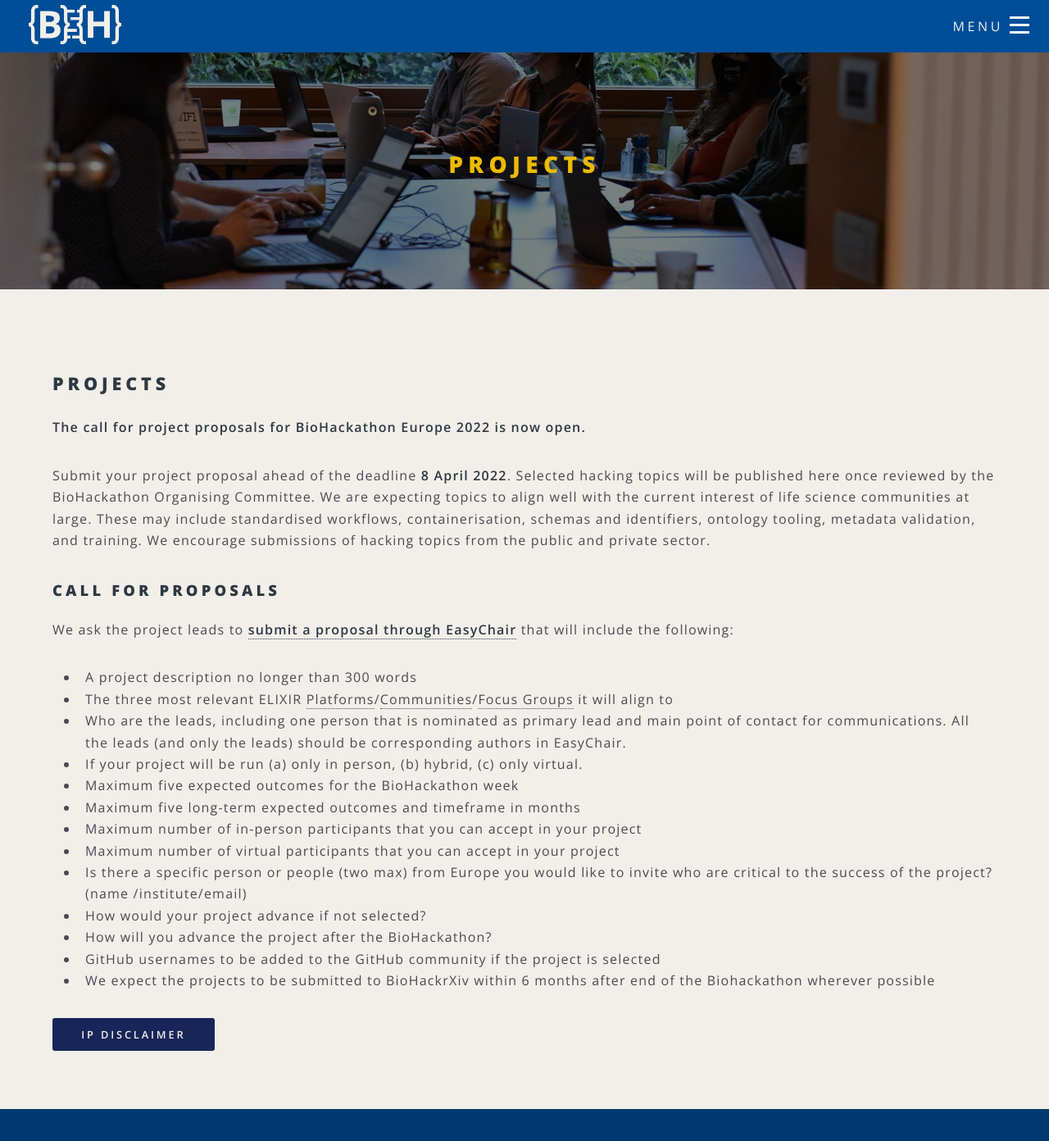
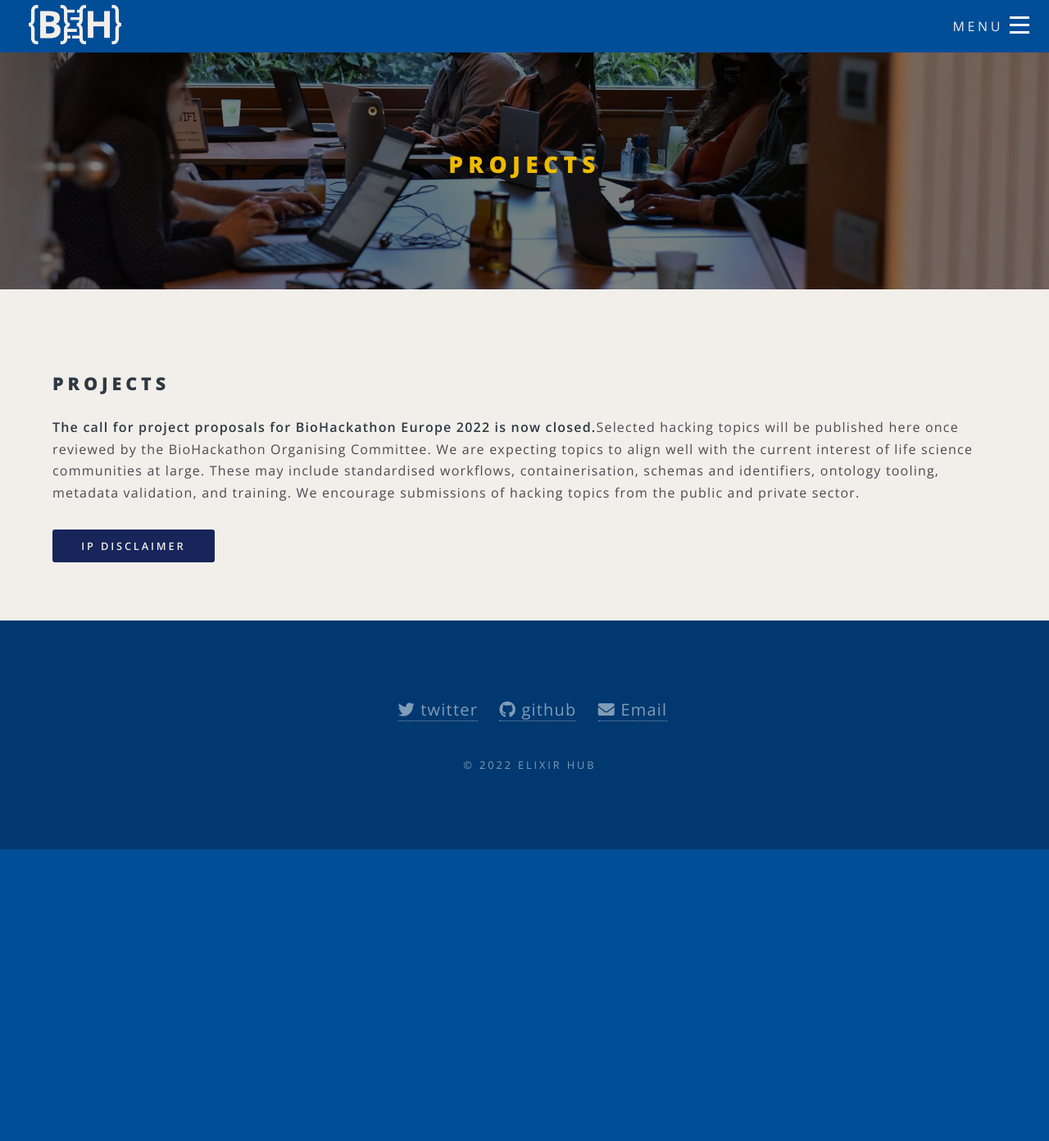
Before and after one commit to elixir-europe/biohackathon-europe-2022, a Jekyll site: the page built from projects.html, in a window 1280 px wide and 1400 px high. Shown: the top 1392 px of the window at 82% size. Built offline with Jekyll 4.4.1, drawn with Linux system fonts in a browser that asks for light colours; nearby versions of some CDN libraries.

Commit message:
Remove the call for projects

```diff
--- a/projects.html
+++ b/projects.html
@@ -5,31 +5,11 @@
 ---
 
 <h2>Projects</h2>
-<p><strong>The call for project proposals for BioHackathon Europe 2022 is now open.</strong></p>
-<p> Submit your project proposal ahead of the deadline <strong>8 April 2022</strong>. Selected hacking topics will be published here once reviewed by the BioHackathon Organising Committee. We are expecting topics to align well with the current interest of life science communities at large. These may include standardised workflows, containerisation, schemas and identifiers, ontology tooling, metadata validation, and training. We encourage submissions of hacking topics from the public and private sector.</p>
-
-<h3>Call for Proposals</h3>
-<p>We ask the project leads to <strong><a href="https://easychair.org/conferences/?conf=bh2022">submit a proposal through EasyChair</a></strong> that will include the following:</p>
-<ul>
-  <li>A project description no longer than 300 words </li>
-  <li>The three most relevant ELIXIR <a href="https://elixir-europe.org/platforms">Platforms</a>/<a href="https://elixir-europe.org/communities">Communities</a>/<a href="https://elixir-europe.org/focus-groups">Focus Groups</a> it will align to </li>
-  <li>Who are the leads, including one person that is nominated as primary lead and main point of contact for communications. All the leads (and only the leads) should be corresponding authors in EasyChair. </li>
-  <li>If your project will be run (a) only in person, (b) hybrid, (c) only virtual.</li>
-  <li>Maximum five expected outcomes for the BioHackathon week</li>
-  <li>Maximum five long-term expected outcomes and timeframe in months</li>
-  <li>Maximum number of in-person participants that you can accept in your project</li>
-  <li>Maximum number of virtual participants that you can accept in your project</li>
-  <li>Is there a specific person or people (two max) from Europe you would like to invite who are critical to the success of the project? (name /institute/email)</li>
-  <li>How would your project advance if not selected?</li>
-  <li>How will you advance the project after the BioHackathon?</li>
-  <li>GitHub usernames to be added to the GitHub community if the project is selected</li>
-  <li>We expect the projects to be submitted to BioHackrXiv within 6 months after end of the Biohackathon wherever possible
-  </li>
-</ul>
+<p><strong>The call for project proposals for BioHackathon Europe 2022 is now closed.</strong></
 
 
 
 
- <!--   <p class="mt-5">Selected hacking topics will be published here once reviewed by the BioHackathon Organising Committee. We are expecting topics to align well with the current interest of life science communities at large. These may include standardised workflows, containerisation, schemas and identifiers, ontology tooling, metadata validation, and training. We encourage submissions of hacking topics from the public and private sector.</p>-->
+<p class="mt-5">Selected hacking topics will be published here once reviewed by the BioHackathon Organising Committee. We are expecting topics to align well with the current interest of life science communities at large. These may include standardised workflows, containerisation, schemas and identifiers, ontology tooling, metadata validation, and training. We encourage submissions of hacking topics from the public and private sector.</p>
     <a class="button special" href="{{ site.baseurl }}/ip-disclaimer.html" class="ml-4">IP Disclaimer</a>
 </section>
```
